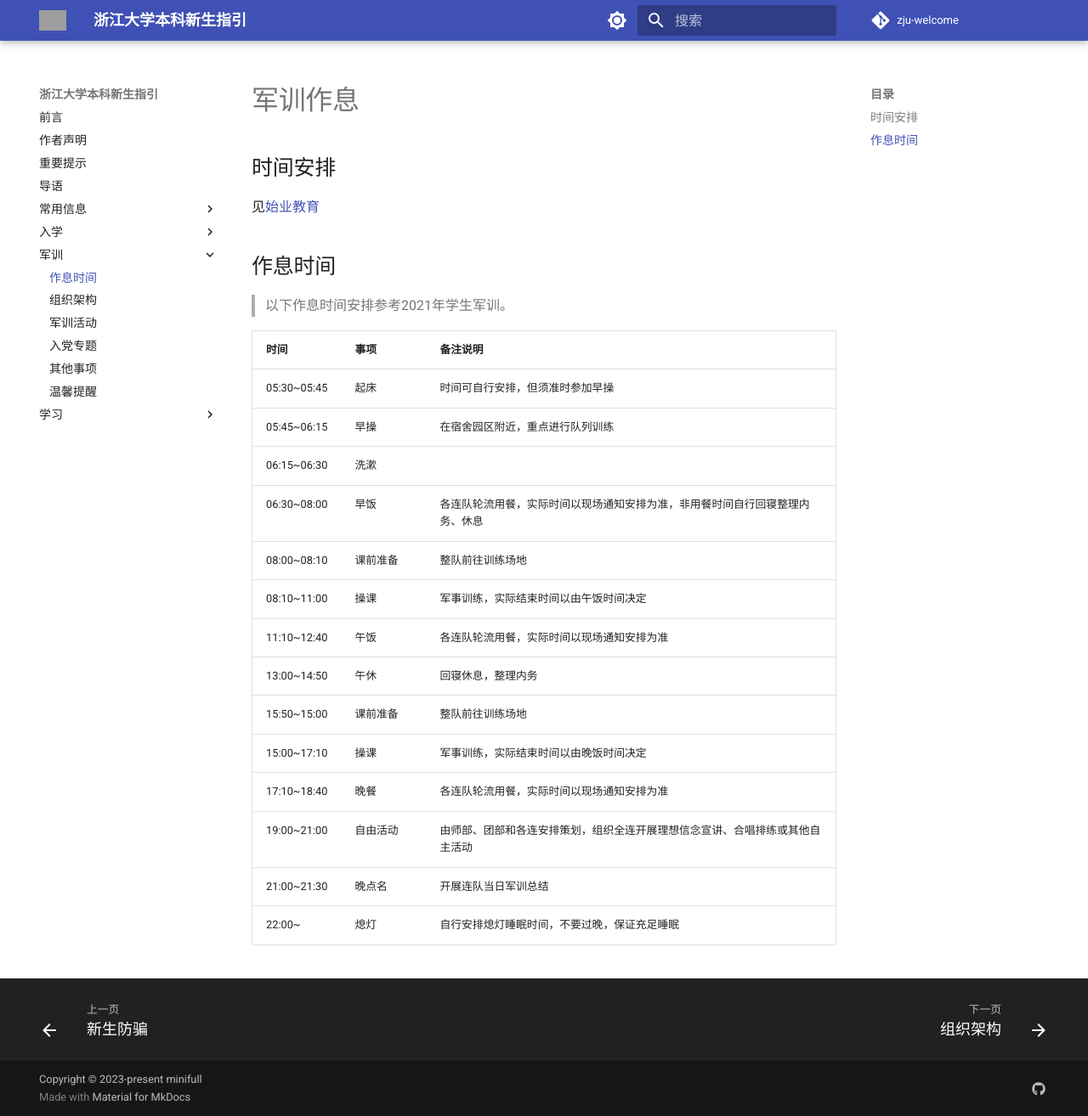
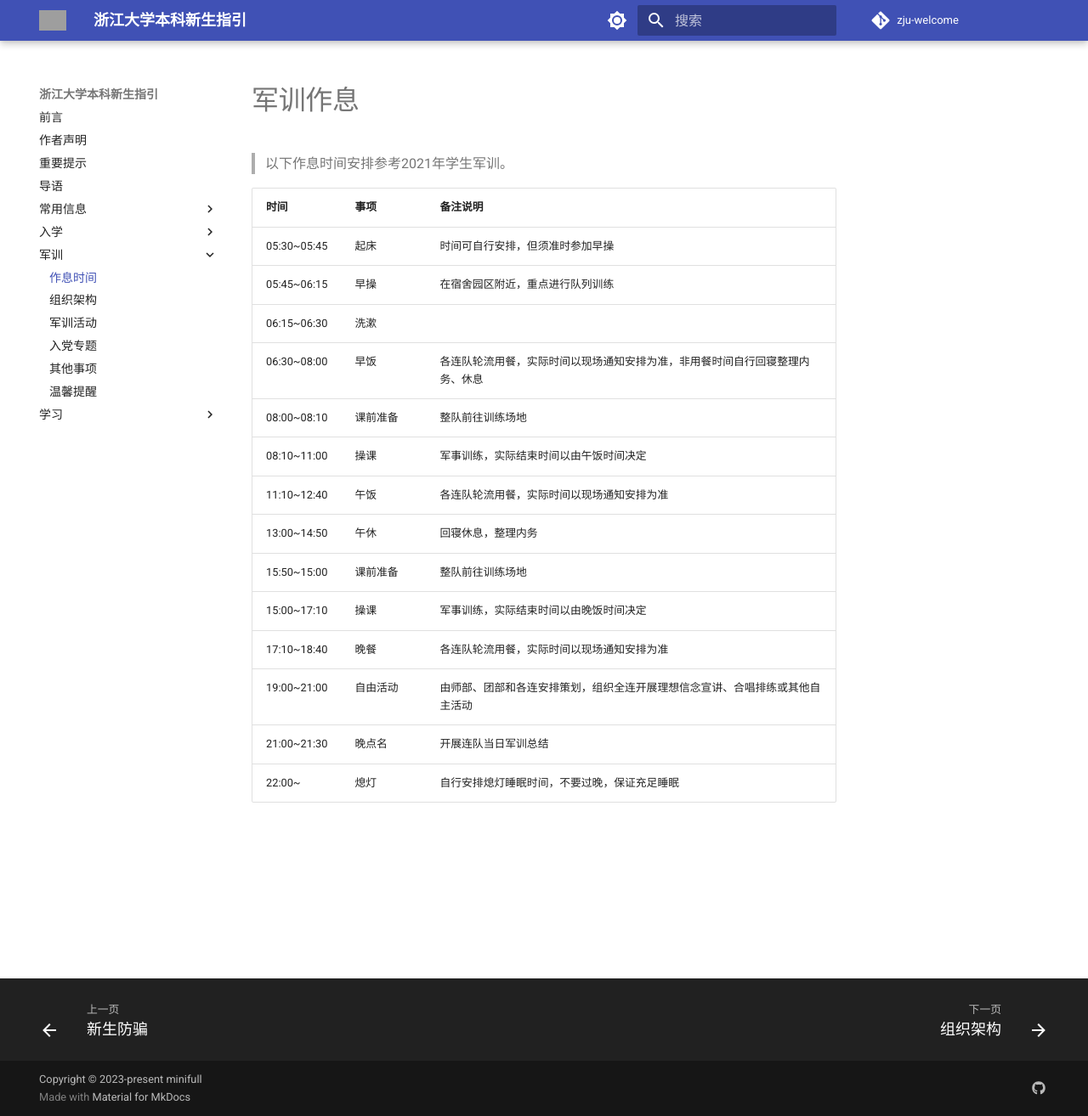
Before and after one commit to mini-full/zju-welcome, an MkDocs documentation site: the page built from docs/military_training/time.md, in a window 1280 px wide and 1314 px high. Shown: the whole window at 85% size. Built offline with MkDocs 1.6.1 and Material for MkDocs 9.7.7, drawn with Linux system fonts in a browser that asks for light colours; comment, search, counter and statistics services are not loaded; grey boxes are pictures that could not be loaded.

Commit message:
remove unrelated part

```diff
--- a/docs/military_training/time.md
+++ b/docs/military_training/time.md
@@ -1,10 +1,4 @@
 # 军训作息
-
-## 时间安排
-
-见[始业教育](../registration/initial_edu.md)
-
-## 作息时间
 
 > 以下作息时间安排参考2021年学生军训。
 
```
